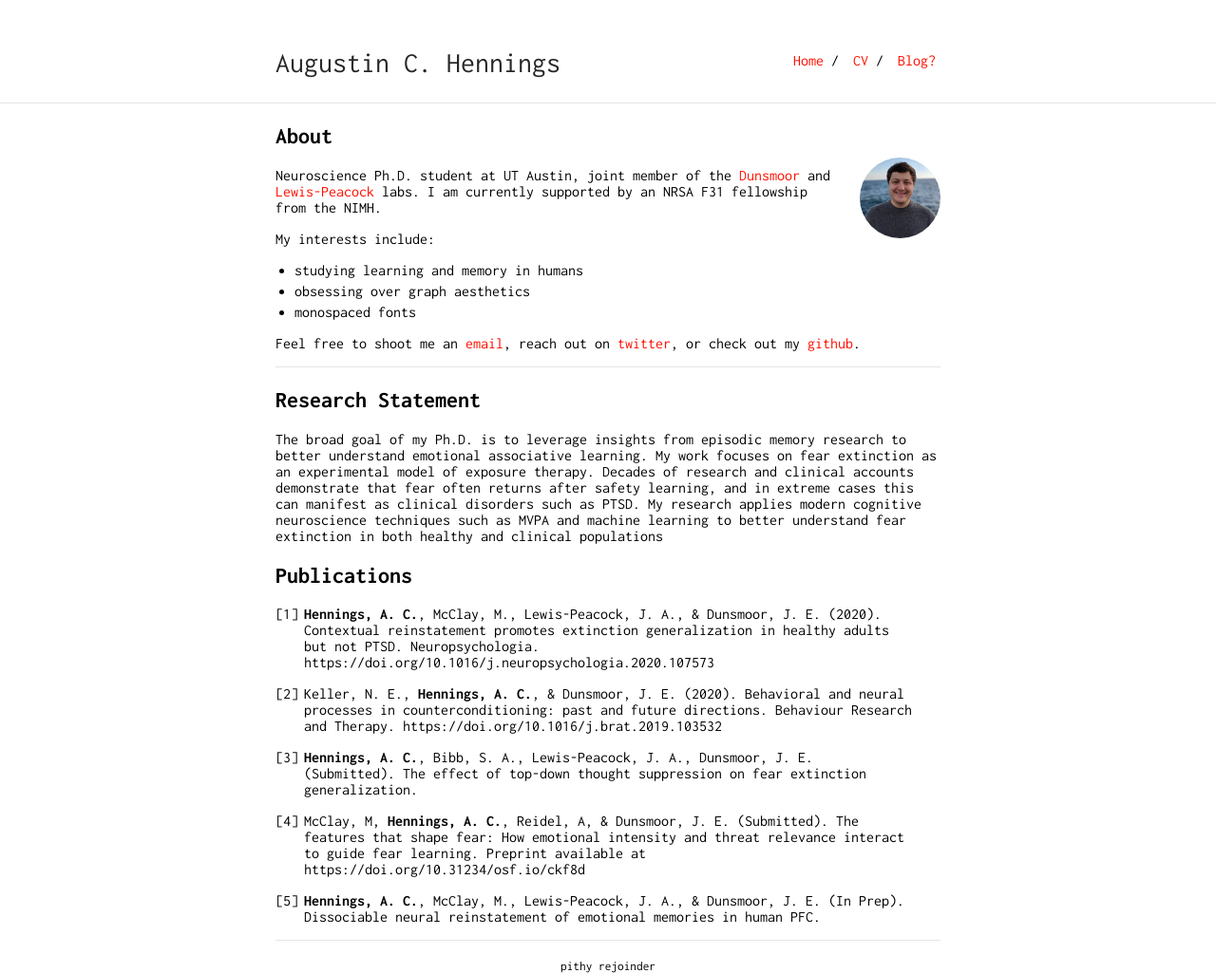
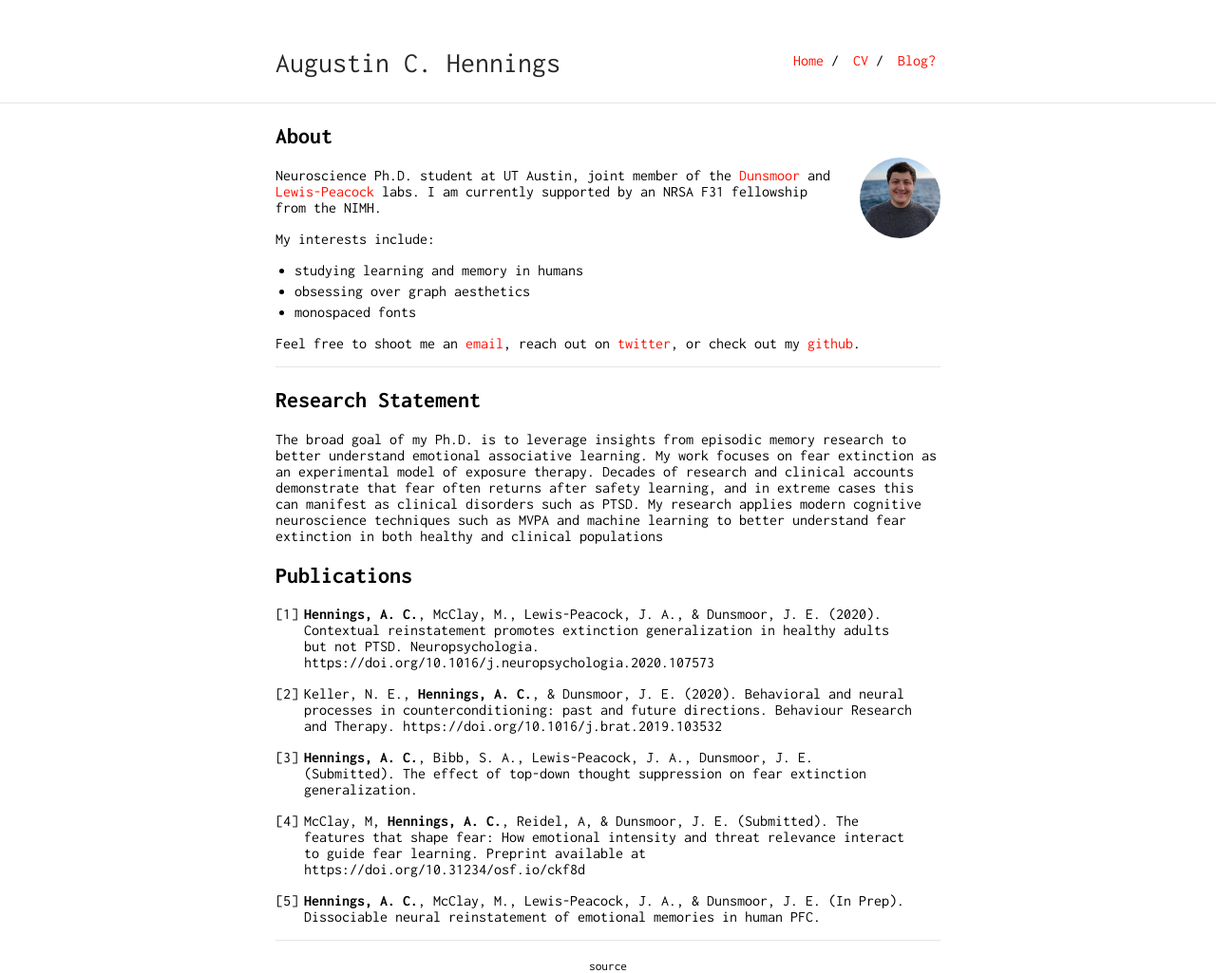
Before and after one commit to achennings/achennings.github.io, a Jekyll site: the page built from index.md, in a window 1280 px wide. Shown: the whole page at 95% size. Built offline with Jekyll 4.4.1, drawn with Linux system fonts in a browser that asks for light colours; our own code applies the rules of GitHub Pages for plain Markdown files.

Commit message:
theme works now

```diff
--- a/_config.yml
+++ b/_config.yml
@@ -1,5 +1,5 @@
 title: Augustin C. Hennings
-url: https://achennings.github.io
+# url: https://achennings.github.io
 # baseurl: "/index"
 # remote_theme: achennings/achennings.github.io@gem
 
@@ -9,8 +9,8 @@
 tracking_id: #
 
 footer: yes
-footer_url: "https://github.com/achennings"
-footer_text: "pithy rejoinder"
+footer_url: "https://github.com/achennings/achennings.github.io"
+footer_text: "source"
 
 sass:
     style: compressed
```
Also changed, not shown: README.md.
